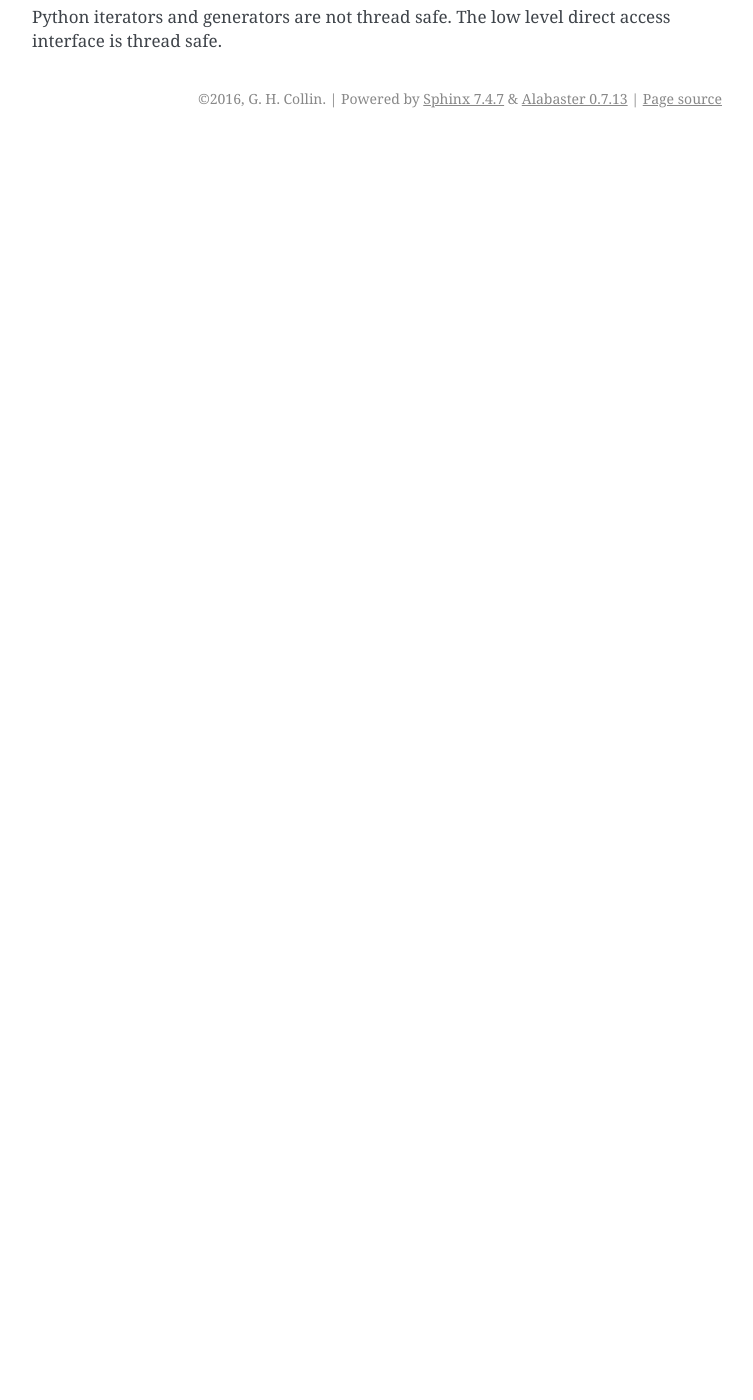
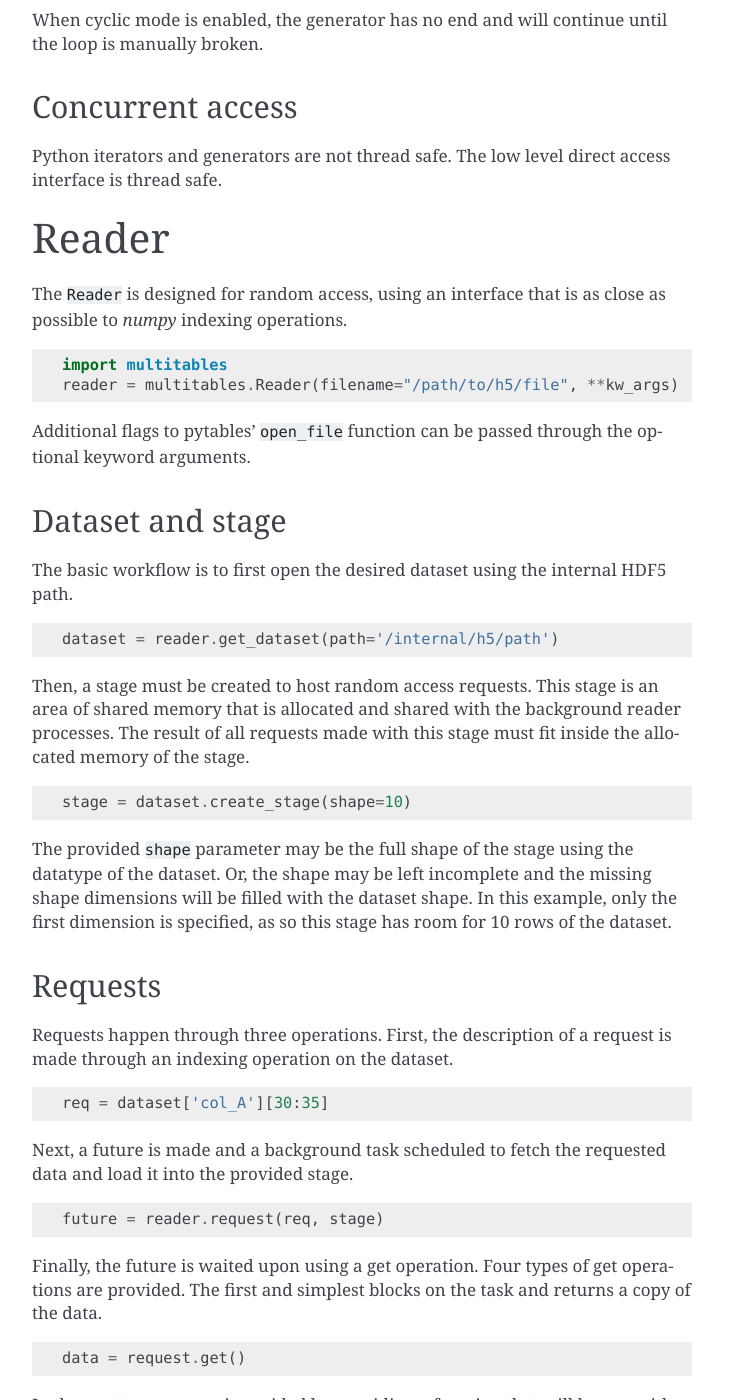
Before and after one commit to ghcollin/multitables, a Sphinx documentation site: the page built from docs/source/howto.rst, in a window 1280 px wide and 1400 px high, scrolled down 2272 px. Shown: the whole window, without its empty margins (388-1141 px from the left). Built offline with Sphinx 7.4.7, drawn with Linux system fonts in a browser that asks for light colours; before the commit the page ends 2410 px from its top, so only the background shows below that; some of the changed text lies outside the part shown.

```diff
--- a/docs/source/conf.py
+++ b/docs/source/conf.py
@@ -61,7 +61,7 @@ master_doc = 'index'
 
 # General information about the project.
 project = u'multitables'
-copyright = u'2016, G. H. Collin'
+copyright = u'2021, G. H. Collin'
 author = u'G. H. Collin'
 
 # The version info for the project you're documenting, acts as replacement for
@@ -69,9 +69,9 @@ author = u'G. H. Collin'
 # built documents.
 #
 # The short X.Y version.
-version = u'1.0.0'
+version = u'2.0.0'
 # The full version, including alpha/beta/rc tags.
-release = u'1.0.0'
+release = u'2.0.0'
 
 # The language for content autogenerated by Sphinx. Refer to documentation
 # for a list of supported languages.
--- a/docs/source/howto.rst
+++ b/docs/source/howto.rst
@@ -1,7 +1,14 @@
 How To
 ******
 
-All uses of the library start with creating a ``Streamer`` object.
+All uses of the library start with creating a ``Streamer`` object, or a
+``Reader`` object.
+
+Streamer
+********
+
+The ``Streamer`` is designed for reading data from the dataset in approximately
+(or optionally forced) sequential order.
 
 .. code:: python
 
@@ -122,3 +129,140 @@ Concurrent access
 
 Python iterators and generators are not thread safe. The low level
 direct access interface is thread safe.
+
+Reader
+******
+
+The ``Reader`` is designed for random access, using an interface that is
+as close as possible to *numpy* indexing operations.
+
+.. code:: python
+
+    import multitables
+    reader = multitables.Reader(filename="/path/to/h5/file", **kw_args)
+
+Additional flags to pytables’ ``open_file`` function can be passed
+through the optional keyword arguments.
+
+Dataset and stage
+=================
+
+The basic workflow is to first open the desired dataset using the internal
+HDF5 path.
+
+.. code:: python
+
+    dataset = reader.get_dataset(path='/internal/h5/path')
+
+Then, a stage must be created to host random access requests. This stage is
+an area of shared memory that is allocated and shared with the background
+reader processes. The result of all requests made with this stage must fit
+inside the allocated memory of the stage.
+
+.. code:: python
+
+    stage = dataset.create_stage(shape=10)
+
+The provided ``shape`` parameter may be the full shape of the stage using
+the datatype of the dataset. Or, the shape may be left incomplete and the
+missing shape dimensions will be filled with the dataset shape. In this
+example, only the first dimension is specified, as so this stage has room
+for 10 rows of the dataset.
+
+Requests
+========
+
+Requests happen through three operations. First, the description of a request
+is made through an indexing operation on the dataset.
+
+.. code:: python
+
+    req = dataset['col_A'][30:35]
+
+Next, a future is made and a background task scheduled to fetch the requested
+data and load it into the provided stage.
+
+.. code:: python
+
+    future = reader.request(req, stage)
+
+Finally, the future is waited upon using a get operation. Four types of
+get operations are provided. The first and simplest blocks on the task and
+returns a copy of the data.
+
+.. code:: python
+
+    data = request.get()
+
+In the next type, a copy is avoided by providing a function that will be
+run with the data as the only argument. This get operation also blocks
+until the data is available and the provided function finishes.
+
+.. code:: python
+
+    def do_something(data):
+        pass
+    data = request.get_direct(do_something)
+
+The remaining two get operations use context managers to control access
+to the shared memory resource without creating a copy. The first is unsafe,
+in that if the resulting reference is not properly disposed of, memory
+errors may result.
+
+.. code:: python
+
+    with future.get_unsafe() as data:
+        do_something(data)
+    data = None # Properly dispose of the reference
+
+The final uses a wrapper object on the returned data, so that if the
+reference is not properly disposed of, an exception will be safely called.
+
+.. code:: python
+
+    with future.get_unsafe() as data:
+        do_something(data)
+    data = None # Properly dispose of the reference
+
+Cleaning up
+===========
+
+Once finished, call the ``close`` method on the reader object.
+
+.. code:: python
+
+    reader.close(wait=True)
+
+If the provided ``wait`` parameter is ``True``, the ``close`` call will
+block until all background threads and processes have cleanly shut down.
+
+Concurrent access pattern
+=========================
+
+The following is an example of launching and reading requests in separate
+threads. This uses the ``create_stage_pool`` method, that creates ``N_stages``
+separate stages and places them in a rotating pool.
+
+The ``RequestPool`` object is then used to create a queue of pending futures
+that returns futures in the same order that they are inserted.
+
+.. code:: python
+
+    N_stages = 10
+
+    stage_pool = dataset.create_stage_pool(1, N_stages)
+
+    reqs = multitables.RequestPool()
+
+    table_len = dataset.shape[0]
+    def loader():
+        for idx in range(table_len):
+            reqs.add(reader.request(dataset[idx:idx+1], stage_pool))
+
+    loader_thread = threading.Thread(target=loader)
+    loader_thread.start()
+
+    for idx in range(table_len):
+        do_something(reqs.next().get())
+
+    reader.close(wait=True)
--- a/setup.py
+++ b/setup.py
@@ -2,10 +2,11 @@ from setuptools import setup
 
 setup(
     name='multitables',
-    version='1.1.1',
+    version='2.0.0',
     url='https://github.com/ghcollin/multitables',
     description='High performance parallel reading of HDF5 files using PyTables, multiprocessing, and shared memory.',
     long_description=open("README.rst").read(),
+    long_description_content_type="text/x-rst",
     keywords='tables hdf5 parallel concurrent',
     license='MIT',
     author='ghcollin',
@@ -22,5 +23,5 @@ setup(
         'Topic :: Software Development :: Libraries :: Python Modules'
     ],
     py_modules=['multitables'],
-    requires=['numpy', 'tables', 'msgpack>=0.6.0', 'wrapt']
+    install_requires=['numpy', 'tables', 'msgpack >= 0.6.0', 'wrapt']
 )
```
Also changed, not shown: README.rst (+38 -2 lines), docs/source/quick.rst (+48 -2 lines), docs/source/reference.rst (+7 -1 lines), multitables_test_v2.py (+45 -0 lines), 2 other files.
